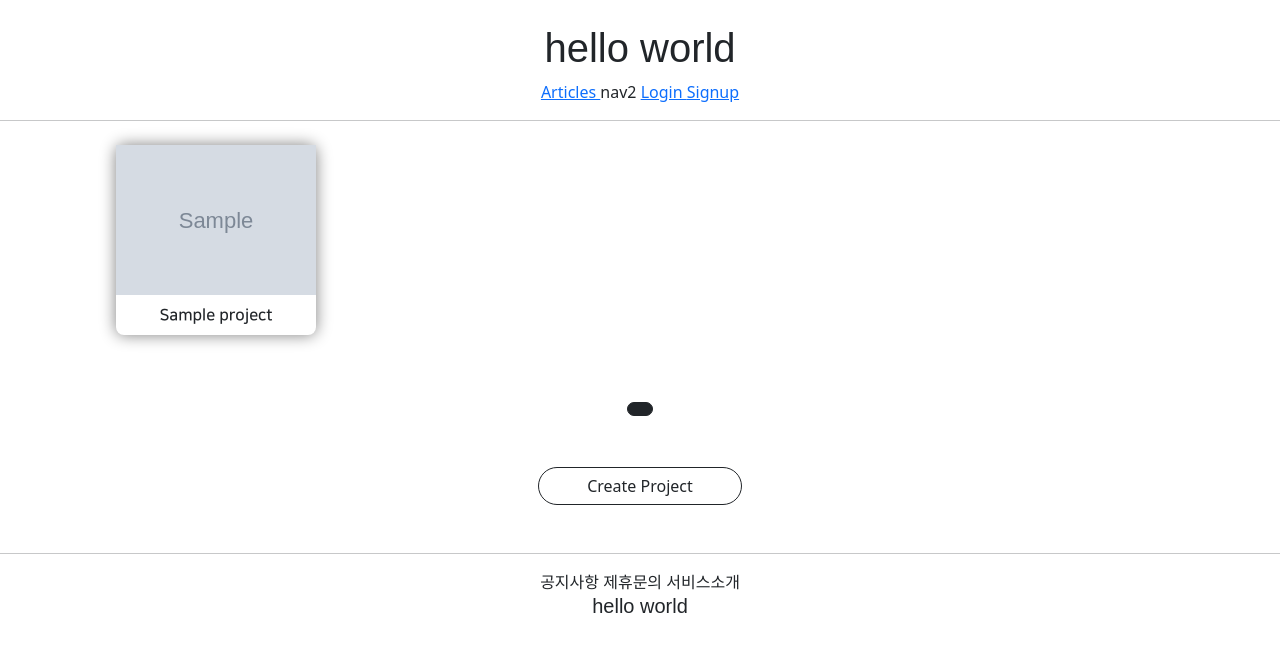
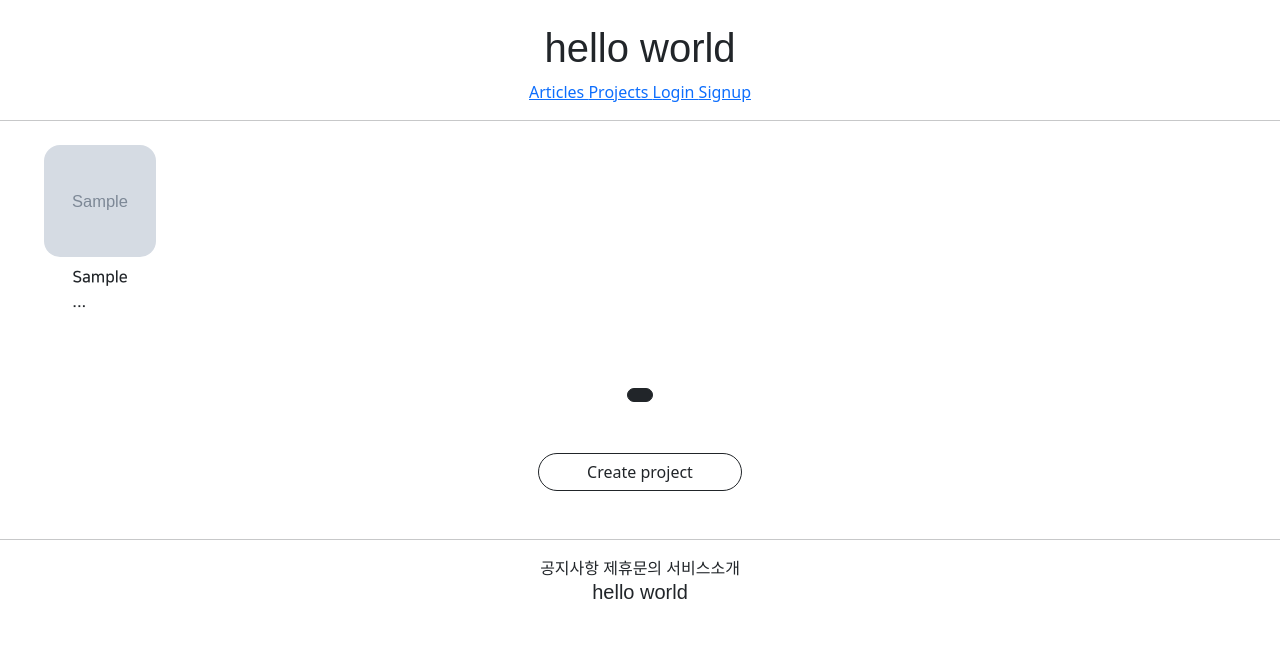
Before and after one commit to dayoorang/third_project, a Django app: page /projects/list/ in a window 1280 px wide. Shown: the top 652 px of the page. Run offline with Django 3.2, Linux system fonts and the light colour scheme; tables that the repository leaves empty hold one stand-in row (values such as "Sample post"); grey boxes marked "Sample" are stand-in pictures; parts of the project's set-up code (start-up, migrations or seed data) failed here and were passed over; some libraries are stand-ins or nearby versions; some web fonts are replaced.

Commit message:
8/18 third_project commit 1

```diff
--- a/projectapp/templates/projectapp/list.html
+++ b/projectapp/templates/projectapp/list.html
@@ -3,61 +3,68 @@
 
 {% block content %}
     <style>
+
         .container {
             padding: 0;
             margin: 0 auto;
+            {#  앞에 있는게 상하, 뒤에있는게 좌우#}
 
         }
+
         .container div {
-            width: 45%;
-            max-width: 200px;
+          {#width: 280px; #}
+          width: 3rem;
+          {#max-width: 200px;#}
          {#height: 500px;#}
-          {#background-color: antiquewhite;#}
+
+
           display: flex;
           justify-content: center;
           align-items: center;
-          border-radius: 8px;
+          border-radius: 1rem;
             flex-direction: column;
-            box-shadow: 0 0 1rem grey;
+            {#box-shadow: 0 0 1rem grey;#}
         }
-        {##}
+
+        .container img {
+            width: 7rem;
+            height: 7rem;
+            object-fit: cover;
+            border-radius: 1rem;
+
+        }
         {#.container .item1 { height: 200px; }#}
         {#.container .item4 { height: 800px; }#}
         {#.container .item6 { height: 600px; }#}
         {#.container .item11 { height: 400px; }#}
-        .container img {
-            width: 100%;
-        }
+
     </style>
-
-
 
     <div class="container my-4">
         {% for project in project_list %}
+
             <div>
                 <a href="{% url 'projectapp:detail' pk=project.pk %}">
                     {% if project.image %}
-                    <img src ="{{ project.image.url }}" alt="" >
+                        <img src="{{ project.image.url }}" alt="">
                     {% endif %}
                 </a>
-            <span class="my-2 NNS_B">{{ project.name }}</span>
+                <span class="my-2 NNS_B">{{ project.name | truncatechars:10 }}</span>
             </div>
+
         {% endfor %}
     </div>
 
+    <script src="{% static 'js/magicgrid.js' %}" }> </script>
 
-
-    <script src="{% static 'js/magicgrid.js' %}" }>
-    </script>
 
     {% include 'snippets/pagination.html' %}
 
     <div class="text-center my-5">
+        <a href="{% url 'projectapp:create' %}"
+        class = 'btn btn-outline-dark rounded-pill px-5'>
+            Create project
+        </a>
+    </div>
 
-    <a href="{% url 'projectapp:create' %}"
-    class="btn btn-outline-dark rounded-pill px-5">
-        Create Project
-    </a>
-
-    </div>
 {% endblock %}
--- a/templates/header.html
+++ b/templates/header.html
@@ -6,7 +6,11 @@
                 Articles
             </a>
         </span>
-        <span>nav2</span>
+        <span>
+            <a href="{% url 'projectapp:list' %}">
+                Projects
+            </a>
+        </span>
         {% if not user.is_authenticated %}
         <span>
             <a href="{% url 'accountsapp:login' %}">
```
Lines whose indentation alone changed are shown as unchanged.
